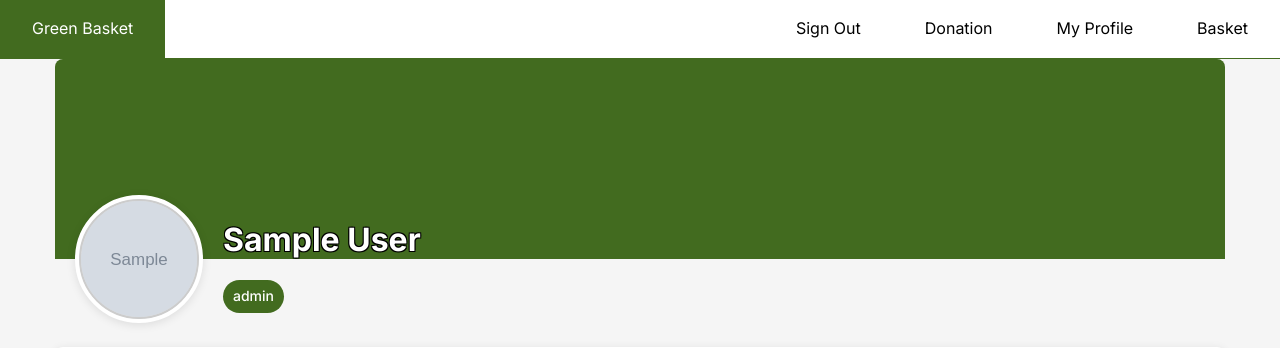
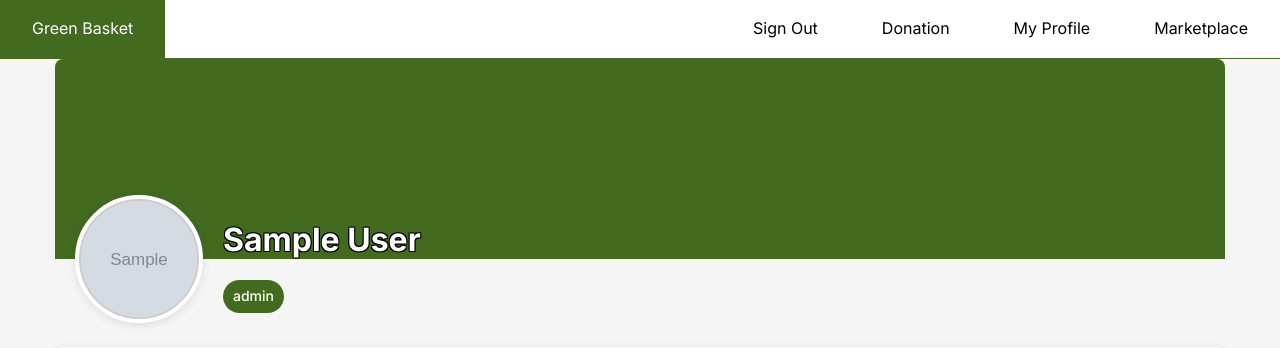
Before and after one commit to parthpalav/GreenBasket, a PHP site: page /Myprofile/myprofile.php in a window 1280 px wide. Shown: the top 348 px of the page. Run offline with PHP 8.4, Linux system fonts and the light colour scheme; the visitor is signed in with stand-in values (Sample User, id 1); tables that the repository leaves empty or names only in its code hold one stand-in row (values such as "Sample post"); grey boxes marked "Sample" are stand-in pictures.

Commit message:
changes in myprofile

```diff
--- a/Myprofile/myprofile.php
+++ b/Myprofile/myprofile.php
@@ -30,7 +30,7 @@ if (!$userData) {
     $userDOB = htmlspecialchars($userData['dob']);
     $userPhone = htmlspecialchars($userData['phone']);
     $userAddress = htmlspecialchars($userData['address']);
-    $profilePicture = !empty($userData['profile_picture']) ? '../uploads/' . htmlspecialchars($userData['profile_picture']) : '';
+    $profilePicture = !empty($userData['profile_pic']) ? '../uploads/profile_pics/' . htmlspecialchars($userData['profile_pic']) : '';
 }
 ?>
 <!DOCTYPE html>
@@ -55,7 +55,7 @@ if (!$userData) {
             <?php endif; ?>
             <li><a href="../Donation/donation.php">Donation</a></li>
             <li><a href="../Myprofile/myprofile.php">My Profile</a></li>
-            <li><a href="../Basket/basket.php">Basket</a></li>
+            <li><a href="../Minimarket/minimarket.php">Marketplace</a></li>
         </ul>
     </nav>
 
@@ -76,6 +76,7 @@ if (!$userData) {
                     <h1><?php echo $userName; ?></h1>
                     <span class="user-role"><?php echo $userRole; ?></span>
                 </div>
+
             </div>
         </header>
 
--- a/SignUp/signup.php
+++ b/SignUp/signup.php
@@ -53,6 +53,9 @@ if (isset($_POST['signup'])) {
                 $stmt->bindParam(':address', $address);
                 $stmt->bindParam(':role', $role);
                 $stmt->bindParam(':profile_pic', $profile_pic);
+
+                // Debug: Output the role being inserted
+                echo "Role being inserted: " . htmlspecialchars($role) . "<br>";
 
                 if ($stmt->execute()) {
                     $_SESSION['email'] = $email;
```
Also changed, not shown: assets/slideshow/image6.jpg (deleted).
